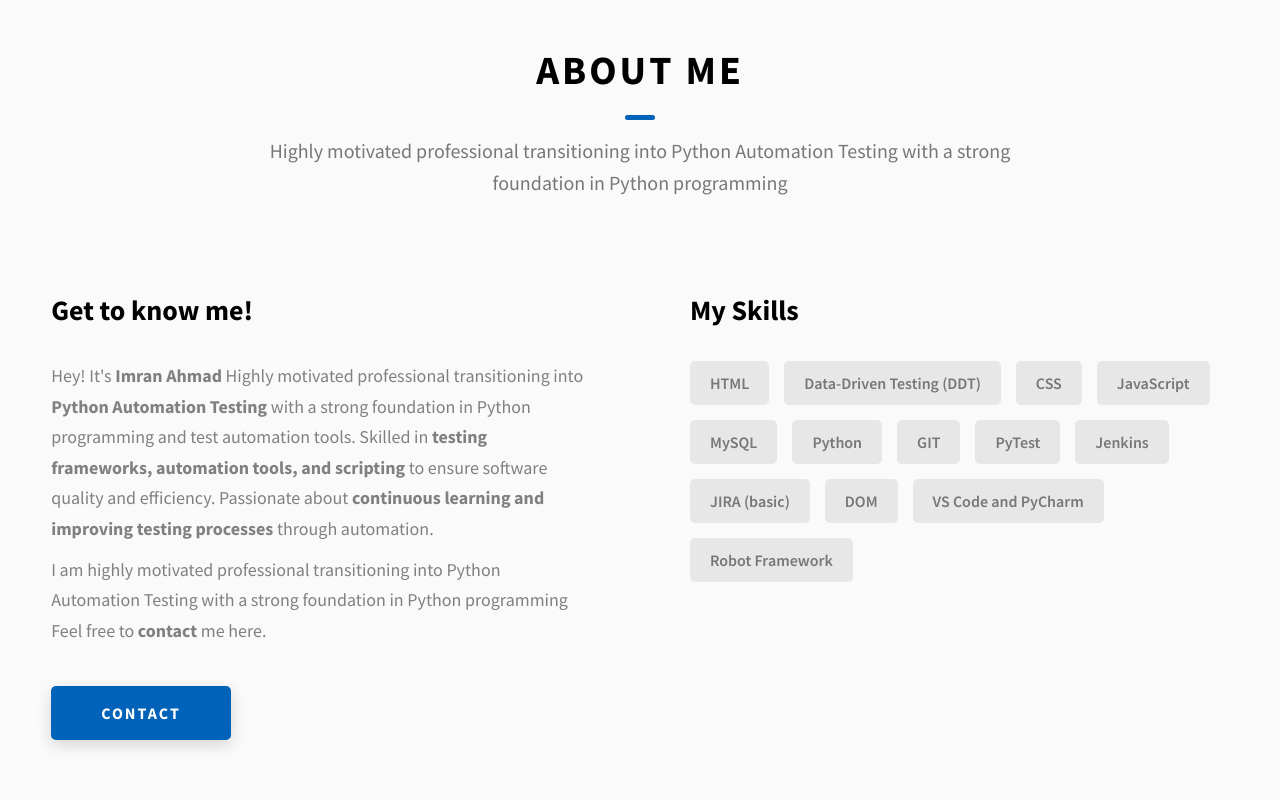
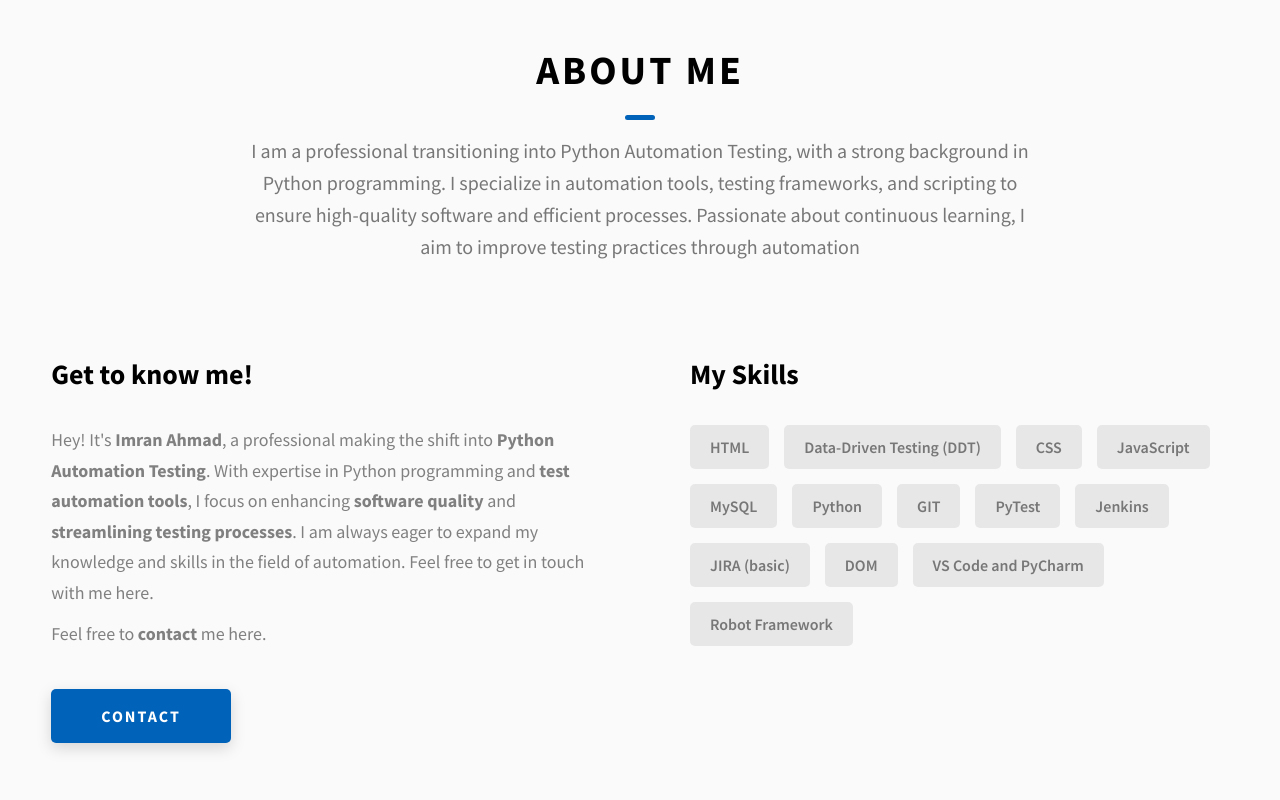
Before and after one commit to imranc07/imran-portfolio, a website: page index.html in a window 1280 px wide. Shown: the part 880-1680 px from the top of the page. Drawn offline with Linux system fonts and the light colour scheme.

Commit message:
Update index.html

```diff
--- a/index.html
+++ b/index.html
@@ -154,8 +154,9 @@
         <h2 class="heading heading-sec heading-sec__mb-med">
           <span class="heading-sec__main">About Me</span>
           <span class="heading-sec__sub">
-            Highly motivated professional transitioning into Python Automation Testing
-            with a strong foundation in Python programming
+            I am a professional transitioning into Python Automation Testing, with a strong background in Python programming. I specialize in automation tools,
+            testing frameworks, and scripting to ensure high-quality software and efficient processes. Passionate about continuous learning, I aim to improve
+            testing practices through automation
           </span>
         </h2>
         <div class="about__content">
@@ -164,20 +165,12 @@
             <div class="about__content-details">
               <p class="about__content-details-para">
                 Hey! It's
-                <strong>Imran Ahmad</strong>
-                Highly motivated professional transitioning into <strong> Python Automation Testing </strong>
-                with a strong foundation in Python programming
-                and test automation tools. Skilled in <strong> testing frameworks,
-                automation tools, and scripting </strong> to ensure software
-                quality and efficiency. Passionate about <strong> continuous
-                learning and improving testing processes </strong> through automation.
-
-
-
+                <strong>Imran Ahmad</strong>,
+                a professional making the shift into <strong>Python Automation Testing</strong>. With expertise in Python programming and <strong>test automation tools</strong>,
+                I focus on enhancing <strong>software quality</strong> and <strong>streamlining testing processes</strong>. I am always eager to expand my knowledge and skills
+                in the field of automation. Feel free to get in touch with me here.
               </p>
               <p class="about__content-details-para">
-                I am highly motivated professional transitioning into Python
-                Automation Testing with a strong foundation in Python programming
                 Feel free to
                 <strong>contact</strong> me here.
               </p>
@@ -212,8 +205,8 @@
         <h2 class="heading heading-sec heading-sec__mb-bg">
           <span class="heading-sec__main">Projects</span>
           <span class="heading-sec__sub">
-            Highly motivated professional transitioning into Python Automation Testing
-            with a strong foundation in Python programming.
+            I’ve developed and implemented automated tests for various web applications using Selenium WebDriver and PyTest. My work includes creating scalable test scripts, performing data-driven testing,
+            ensuring cross-browser compatibility, and integrating Jenkins for continuous testing. Each project aims to improve software quality and optimize the overall testing process.
           </span>
         </h2>
 
@@ -310,8 +303,9 @@
         <h2 class="heading heading-sec heading-sec__mb-med">
           <span class="heading-sec__main heading-sec__main--lt">Contact</span>
           <span class="heading-sec__sub heading-sec__sub--lt">
-            I am highly motivated professional transitioning into Python
-            Automation Testing with a strong foundation in Python programming
+            Feel free to reach out to me for any inquiries or collaboration opportunities.
+            I’m always open to discussing automation testing, Python development, or any other related topics.
+            I look forward to connecting with you!
           </span>
         </h2>
         <div class="contact__form-container">
@@ -405,8 +399,9 @@
           <div class="main-footer__row main-footer__row-2">
             <h4 class="heading heading-sm text-lt">Imran Ahmad</h4>
             <p class="main-footer__short-desc">
-            I am highly motivated professional transitioning into Python
-            Automation Testing with a strong foundation in Python programming
+            A dedicated professional transitioning into Python Automation Testing,
+            with a strong foundation in Python programming, focused on enhancing
+            software quality through automation.
             </p>
           </div>
         </div>
```
